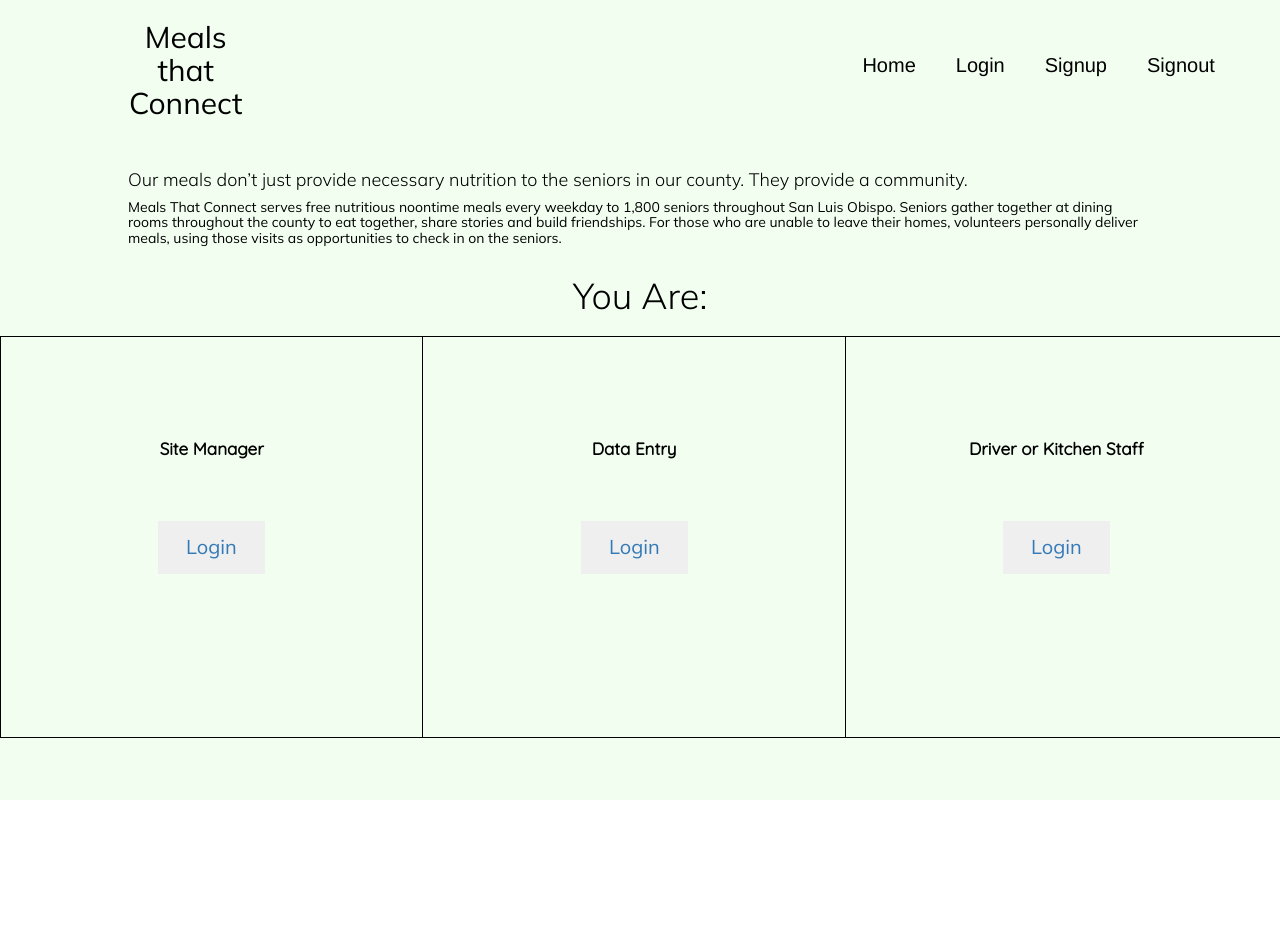
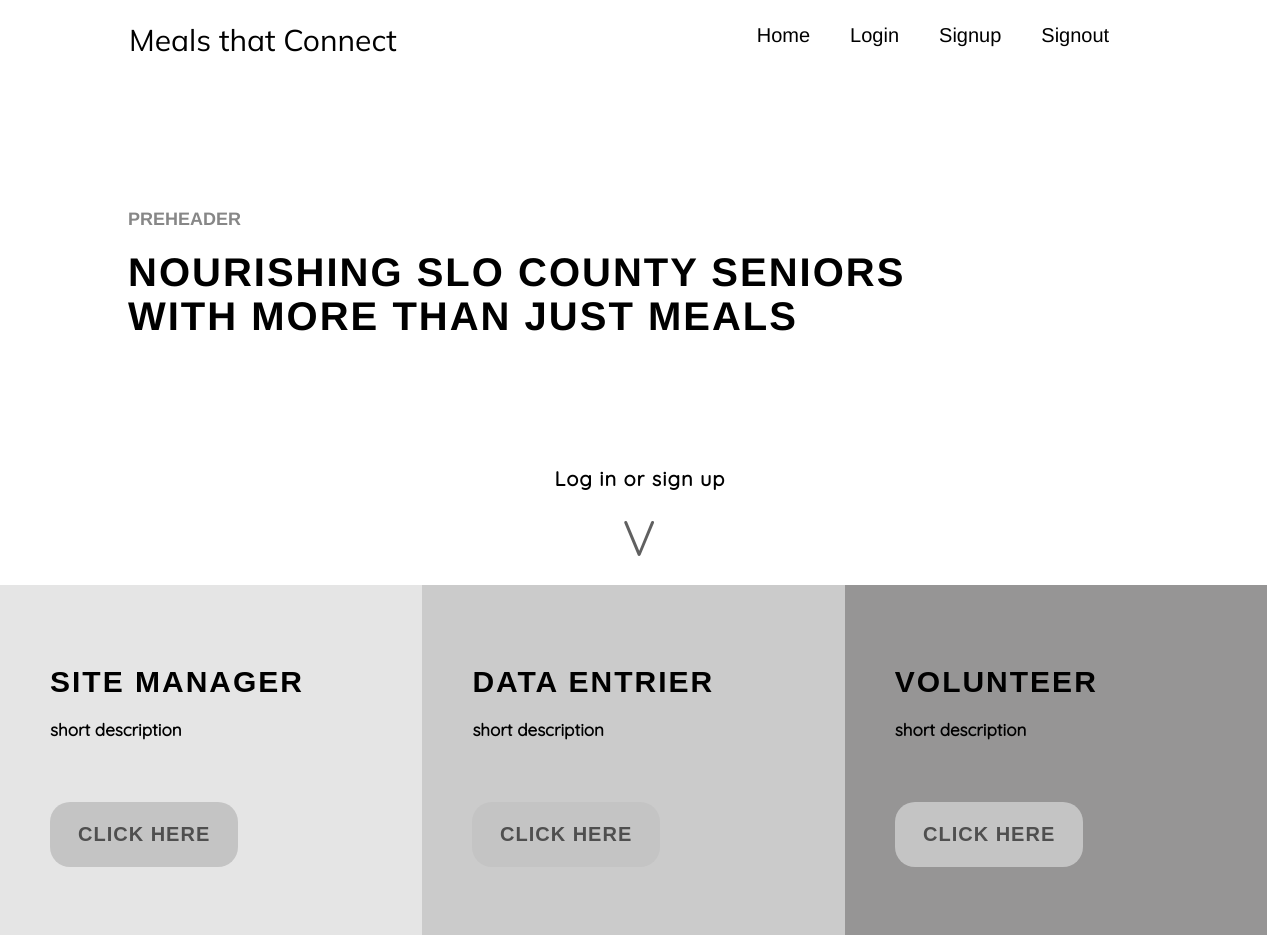
Before and after one commit to hack4impact-calpoly/meals-that-connect, a React (Create React App) app in the folder frontend/: page / in a window 1280 px wide. Before the commit the page ends 800 px from the top, so only its background shows below. Built offline with nearby package versions, Linux system fonts and the light colour scheme; a web font is replaced by a local one.

Commit message:
Updated Homepage UI

```diff
--- a/frontend/src/components/homepage/Columns.js
+++ b/frontend/src/components/homepage/Columns.js
@@ -4,20 +4,24 @@ import { Link } from "react-router-dom";
 function Columns() {
   return (
     <div className = {styles.columns}>
-        <h1>You Are:</h1>
+        <h1>Log in or sign up</h1>
+        <h1 id= {styles.arrow}> V </h1>
         <div className = {styles.row}>
-        <div className = {styles.column}>
-            <p>Site Manager</p>
-            <Link to="login/site-manager"><button href="/login">Login</button></Link>
+          <div id = {styles.column1}>
+            <h1>SITE MANAGER</h1>
+            <p>short description</p>
+            <Link to="login/site-manager"><button href="/login">CLICK HERE</button></Link>
+          </div>
+          <div id = {styles.column2}>
+            <h1>DATA ENTRIER</h1>
+            <p>short description</p>
+            <Link to="login/data-entry"><button href="/login" className={styles.button}>CLICK HERE</button></Link>
         </div>
-        <div className = {styles.column}>
-            <p>Data Entry</p>
-            <Link to="login/data-entry"><button href="/login" className={styles.button}>Login</button></Link>
-        </div>
-        <div className = {styles.column}>
-            <p>Driver or Kitchen Staff</p>
-            <Link to="login/volunteer"><button href="/login" className={styles.button}>Login</button></Link>
-        </div>
+          <div id = {styles.column3}>
+            <h1>VOLUNTEER</h1>
+            <p>short description</p>
+            <Link to="login/volunteer"><button href="/login" className={styles.button}>CLICK HERE</button></Link>
+          </div>
         </div>
     </div>
   );
--- a/frontend/src/components/homepage/FrontBanner.js
+++ b/frontend/src/components/homepage/FrontBanner.js
@@ -3,13 +3,8 @@ import styles from '../../css/Component.module.css';
 function FrontBanner() {
   return (
     <header className={styles.home}>
-        <h4>Our meals don’t just provide necessary nutrition to the seniors in our county.
-          They provide a community. </h4>
-        <h5>Meals That Connect serves free nutritious noontime meals every weekday to 1,800 seniors
-          throughout San Luis Obispo. Seniors gather together at dining rooms throughout the county
-          to eat together, share stories and build friendships. For those who are unable to leave
-          their homes, volunteers personally deliver meals, using those visits as opportunities to
-          check in on the seniors.</h5>
+        <h4>PREHEADER</h4>
+        <h1>NOURISHING SLO COUNTY SENIORS <br/>WITH MORE THAN JUST MEALS</h1>
     </header>
   );
 }
--- a/frontend/src/css/App.css
+++ b/frontend/src/css/App.css
@@ -1,5 +1,5 @@
 .App {
-  background-color: #f2fff0;
+  background-color: white;
   min-height: 100vh;
   display: flex;
   flex-direction: column;
@@ -21,10 +21,10 @@
   align-items: center;
   color: black;
   padding: 0px 10%;
-  background-color: #f2fff0;
+  background-color: white;
 }
 .navbar h2{
-  margin-right: 600px;
+  margin-right: 340px;
   font-family: 'Mulish', sans-serif;
   font-weight: 400;
   color: black;
--- a/frontend/src/css/Component.module.css
+++ b/frontend/src/css/Component.module.css
@@ -9,43 +9,93 @@
 .home
 {
     padding: 10px 10% 20px;
-    background-color: #f2fff0;
-    font-family: 'Mulish', sans-serif;
-}
-.home h5{
-    text-align: left;
-    color:rgb(0, 0, 0);
+    padding-bottom: 100px;
+    background-color: white;
 }
 .home h4{
+    margin-top: 200px;
     text-align: left;
-    padding-top: 150px;
-    font-weight: 300;
+    font-weight: 600;
+    color: #878787;
+}
+.home h1{
+    text-align: left;
+    letter-spacing: 2px;
+    font-weight: 700;
+    font-size: 40px;
     color:rgb(0, 0, 0);
 }
 
-.column{
+.columns h1{
+    text-align: center;
+    margin-bottom: 20px;
+    font-family: 'Quicksand', sans-serif;
+    font-weight: 700;
+    font-size: 20px;
+    letter-spacing: 1px;
+    color: black;
+}
+#arrow{
+    text-align: center;
+    font-family: 'Quicksand', sans-serif;
+    letter-spacing: 2px;
+    font-weight: 400;
+    font-size: 50px;
+    color:#606060;
+}
+#column1{
     float: left;
     width: 33%;
-    height: 400px;
-    background-color:#f2fff0;
-    border-left: 1px solid black;
+    height: 350px;
+    background-color:#E5E5E5;
     overflow: hidden;
 }
-.column p{
-    padding: 100px 10% 50px;
-    text-align: center;
+#column2{
+    float: left;
+    width: 33%;
+    height: 350px;
+    background-color:#CBCBCB;
+    overflow: hidden;
+}
+#column3{
+    float: left;
+    width: 33%;
+    height: 350px;
+    background-color:#969595;
+    overflow: hidden;
+}
+
+.row h1{
+    margin-top: 80px;
+    margin-left: 50px;
+    text-align: left;
+    font-family: Arial, Helvetica, sans-serif;
+    letter-spacing: 2px;
+    font-weight: 700;
+    font-size: 30px;
+    color:rgb(0, 0, 0);
+}
+.row p{
+    margin-left: 50px;
+    text-align: left;
     color: black;
 }
-
-.column button{
+.row button{
+    margin-top: 60px;
+    margin-left: 50px;
+    padding: 18px 28px;
+    border-radius: 20px;
+    display: flex;
+    align-items: left;
     overflow: hidden;
-    padding: 12px 28px;
     border: none;
-    font-family: 'Mulish', sans-serif;
-    font-weight: 400;
+    font-family: Arial, Helvetica, sans-serif;
+    font-weight: 600;
     font-size: 20px;
-    display: inline-block;
-    vertical-align: middle;
+    letter-spacing: 1px;
+    text-decoration: none;
+    color:#4F4F4F;
+    background-color: #C4C4C4;
     -webkit-transform: perspective(1px) translateZ(0);
     transform: perspective(1px) translateZ(0);
     -webkit-transition-duration: 0.3s;
@@ -53,7 +103,8 @@
     -webkit-transition-property: color, background-color;
     transition-property: color, background-color;
 }
-.column button:hover, .column button-fade:focus, .column button-fade:active {
+.row button:hover, .row button-fade:focus, .row button-fade:active {
+    text-decoration: none;
     background-color: #2098D1;
     color: white;
 }
@@ -65,18 +116,6 @@
 
 .row {
     width: 100%;
-    border-top: 1px solid black;
-    border-bottom: 1px solid black;
-}
-
-.columns h1{
-    margin: 0%;
-    padding-bottom:20px;
-    text-align: center;
-    font-family: 'Mulish', sans-serif;
-    font-weight: 300;
-    background-color:#f2fff0;
-    color: black;
 }
 .row:after{
     content: "";
```
